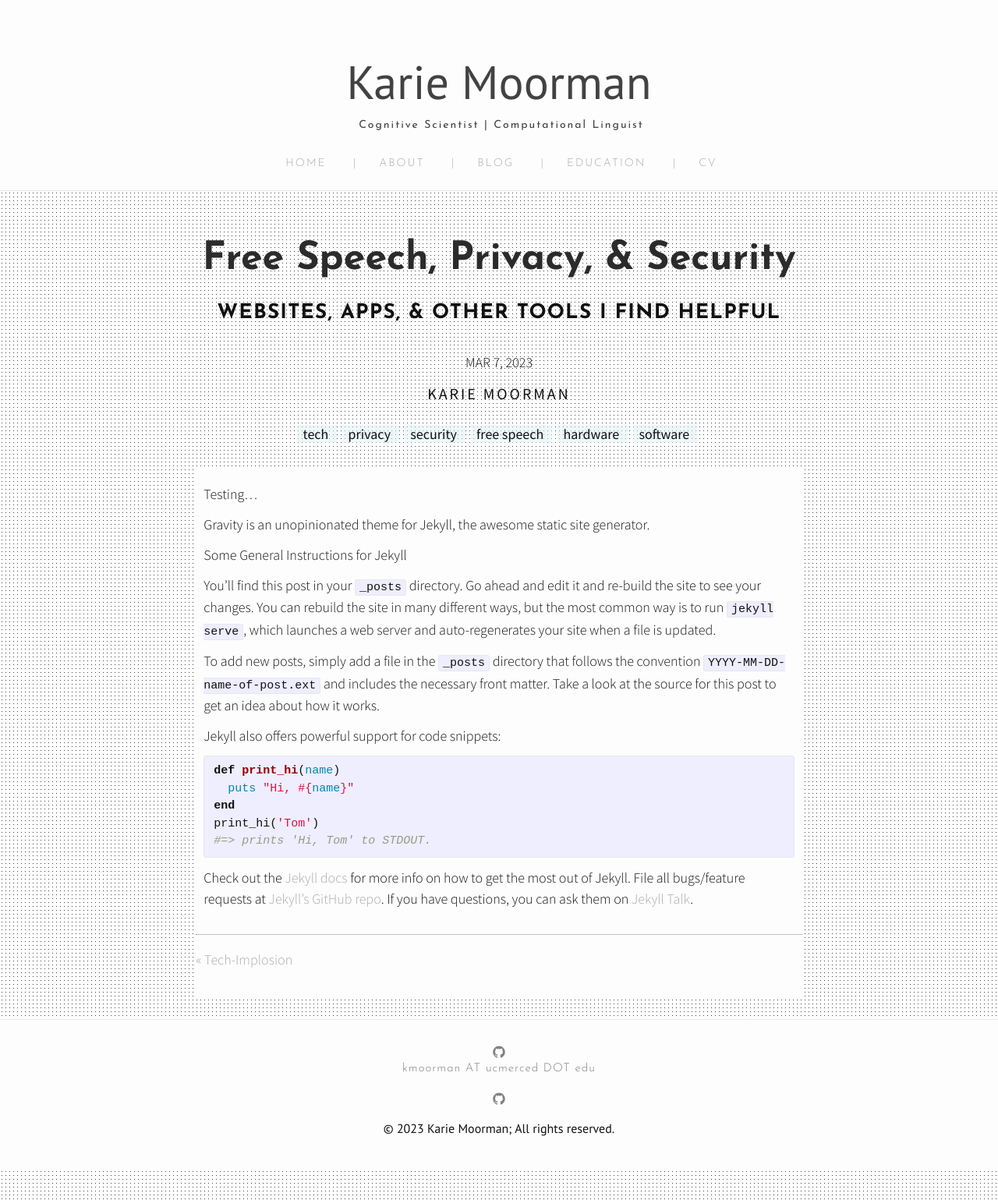
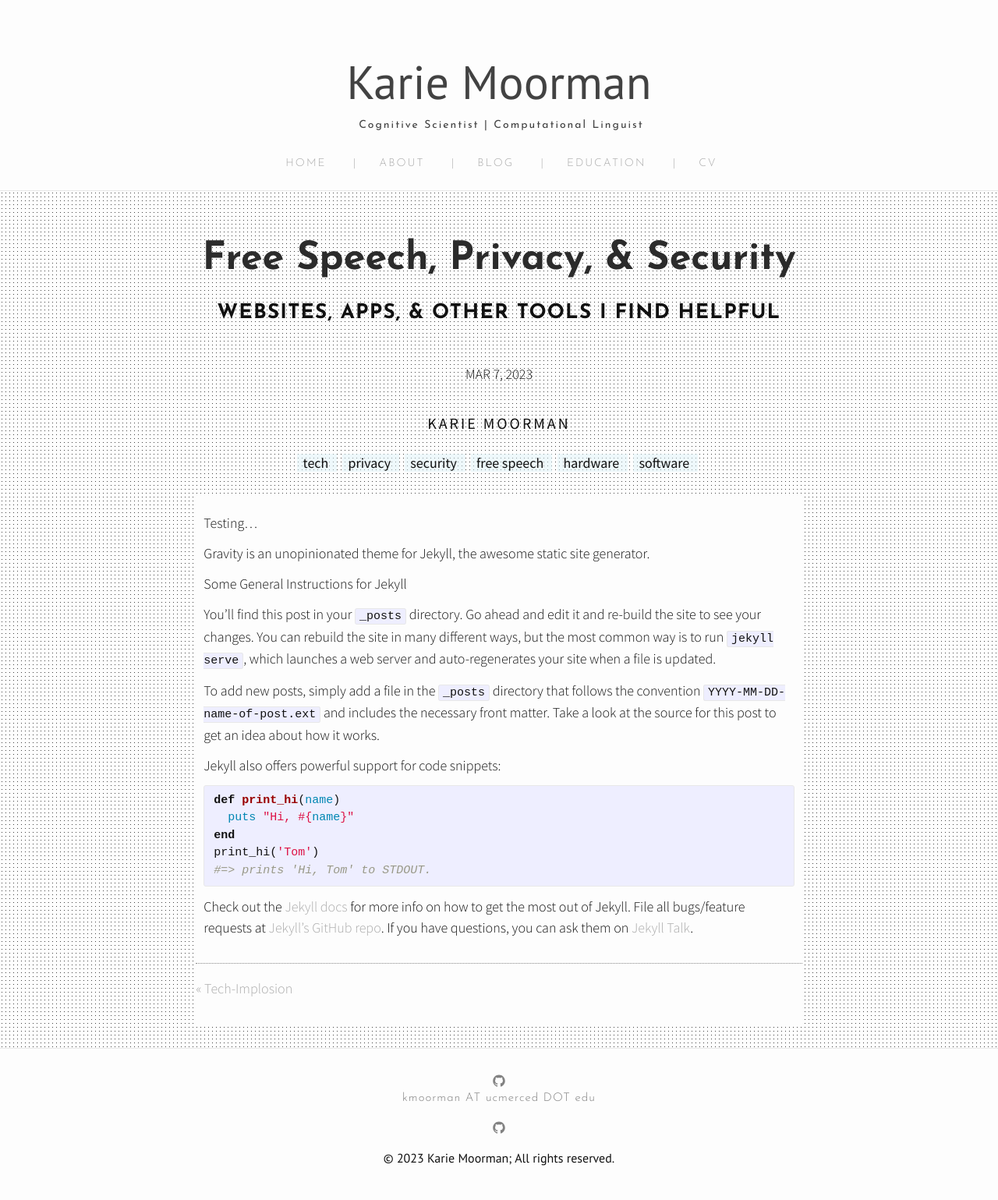
Before and after one commit to kariemoorman/kariemoorman.github.io, a Jekyll site: the page built from _posts/2016-03-30-welcome-to-jekyll.markdown, in a window 1280 px wide. Shown: the whole page at 78% size. Built offline with Jekyll 4.4.1, drawn with Linux system fonts in a browser that asks for light colours; nearby versions of some CDN libraries.

Commit message:
Update style.scss

```diff
--- a/css/style.scss
+++ b/css/style.scss
@@ -535,7 +535,7 @@ pre {
   @include media-query($on-laptop) {
     font-size: 20px;
   }
-  padding-bottom: calc($spacing-unit);
+  padding-bottom: calc($spacing-unit * 1.5);
 }
 .post-author {
   letter-spacing: 3px !important;
@@ -545,6 +545,7 @@ pre {
   @include media-query($on-laptop) {
     font-size: 18px;
   }
+  padding-top: $spacing-unit *.75;
   padding-bottom: $spacing-unit *.75;
 }
 .post-content {
```
